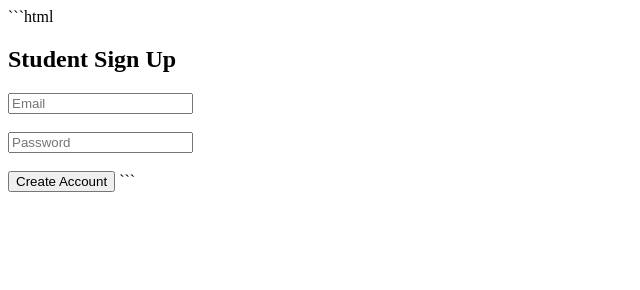
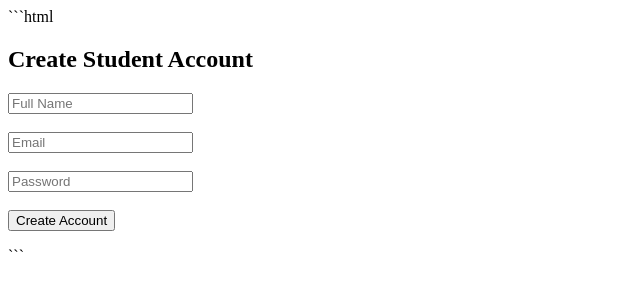
Before and after one commit to max3012737/rmohandigital, a plain HTML site: page signup.html in a window 1280 px wide. Shown: the whole page, without its empty margins (0-640 px from the left). Drawn offline with Linux system fonts and the light colour scheme.

Commit message:
Update signup.html

```diff
--- a/signup.html
+++ b/signup.html
@@ -6,7 +6,10 @@
 </head>
 <body>
 
-<h2>Student Sign Up</h2>
+<h2>Create Student Account</h2>
+
+<input type="text" id="name" placeholder="Full Name">
+<br><br>
 
 <input type="email" id="email" placeholder="Email">
 <br><br>
@@ -14,7 +17,9 @@
 <input type="password" id="password" placeholder="Password">
 <br><br>
 
-<button>Create Account</button>
+<button id="signupBtn">Create Account</button>
+
+<p id="msg"></p>
 
 </body>
 </html>
```
